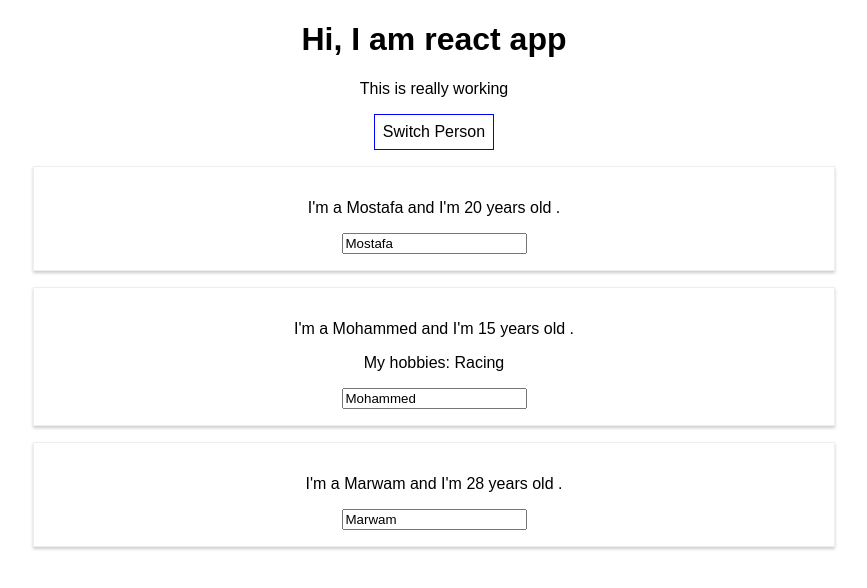
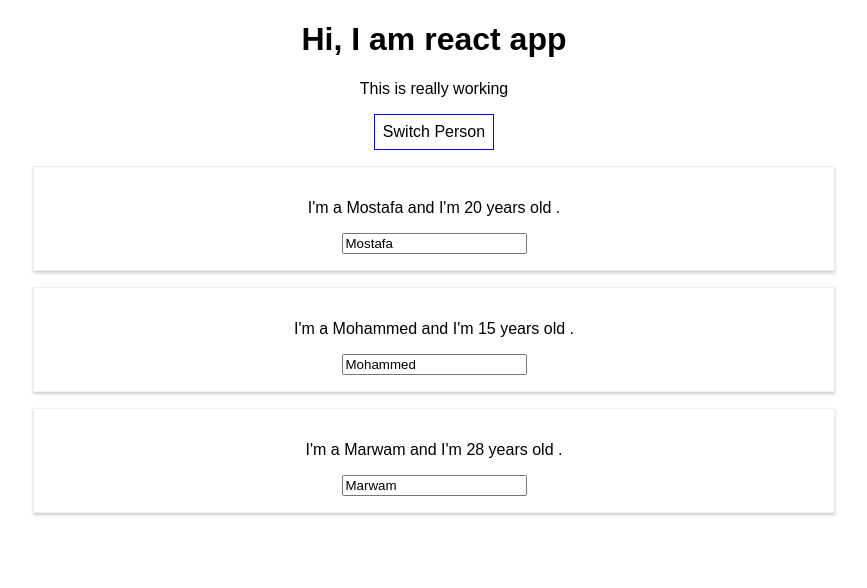
Before and after one commit to mostafahamed15/react-complete-guide, a React (Create React App) app: page / in a window 1280 px wide. Both pictures are taken after a click on the button "Switch Person". Shown: the top 588 px of the page, without its empty margins (206-1073 px from the left). Built offline with nearby package versions, Linux system fonts and the light colour scheme.

Commit message:
Outputting lists

```diff
--- a/src/App.js
+++ b/src/App.js
@@ -52,12 +52,10 @@ switchNameHandler = (newName) => {
     if (this.state.showPersons){
       persons = (
         <div>
-        <Person name = {this.state.person[0].name} age = {this.state.person[0].age}/>
-        <Person name = {this.state.person[1].name}
-         age = {this.state.person[1].age}
-         click = {this.switchNameHandler.bind(this, 'Max!')}
-        changed = {this.nameChangedHandler}> My hobbies: Racing</Person>
-        <Person name = {this.state.person[2].name} age = {this.state.person[2].age}/>
+       { this.state.person.map((person) => {
+         return <Person name = {person.name}
+         age = {person.age} />
+       })}
         </div>
       )
     }
```
